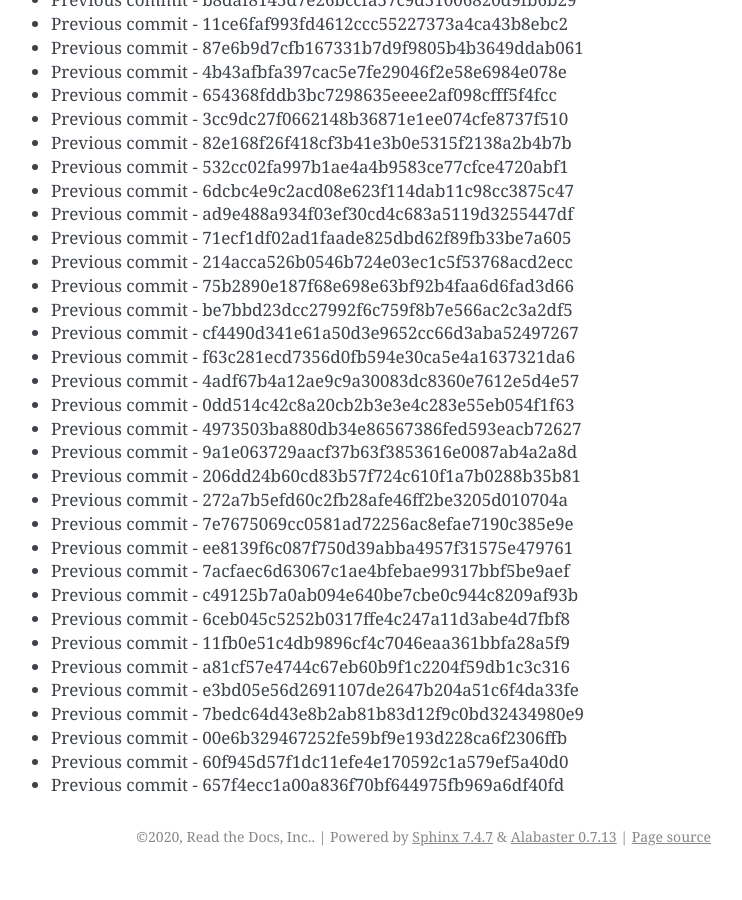
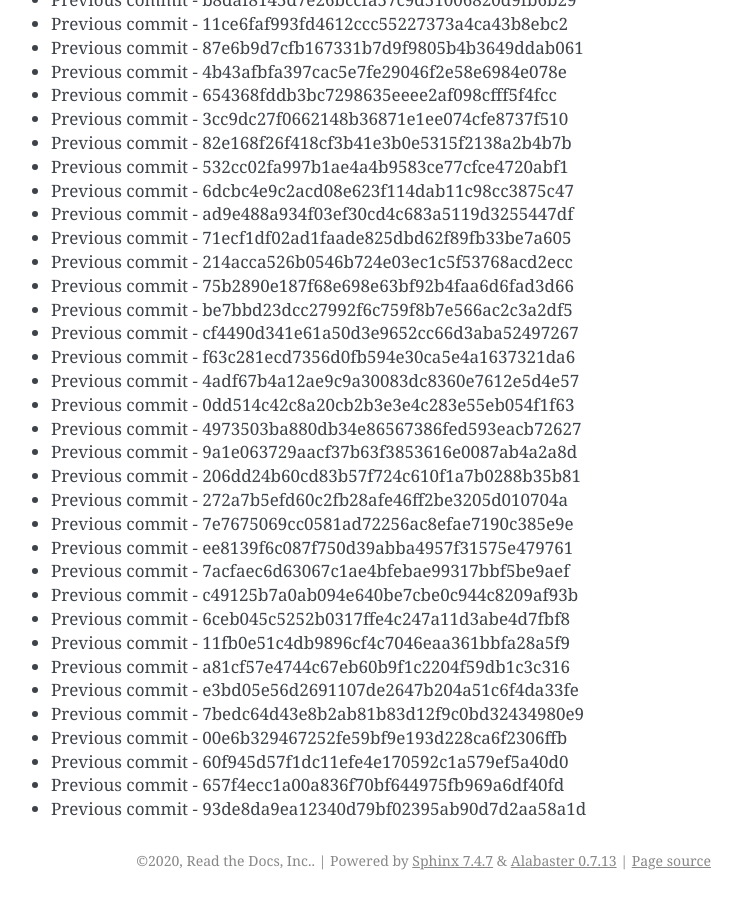
Before and after one commit to readthedocs/rtd-git-stresstest, a Sphinx documentation site: the page built from docs/updates.rst, in a window 1280 px wide and 900 px high, scrolled down 44394 px. Shown: the whole window, without its empty margins (399-1141 px from the left). Built offline with Sphinx 7.4.7, drawn with Linux system fonts in a browser that asks for light colours; before the commit the page ends 45270 px from its top, so only the background shows below that.

Commit message:
Generating commit from previous: 93de8da9ea12340d79bf02395ab90d7d2aa58a1d

```diff
--- a/docs/updates.rst
+++ b/docs/updates.rst
@@ -1897,3 +1897,4 @@ It can be tested for any performance characteristics.
 * Previous commit - 00e6b329467252fe59bf9e193d228ca6f2306ffb
 * Previous commit - 60f945d57f1dc11efe4e170592c1a579ef5a40d0
 * Previous commit - 657f4ecc1a00a836f70bf644975fb969a6df40fd
+* Previous commit - 93de8da9ea12340d79bf02395ab90d7d2aa58a1d
```
